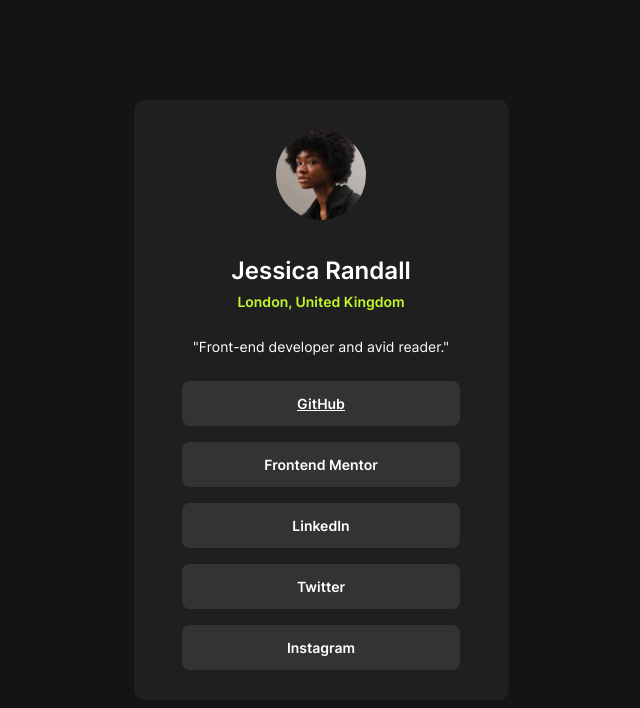
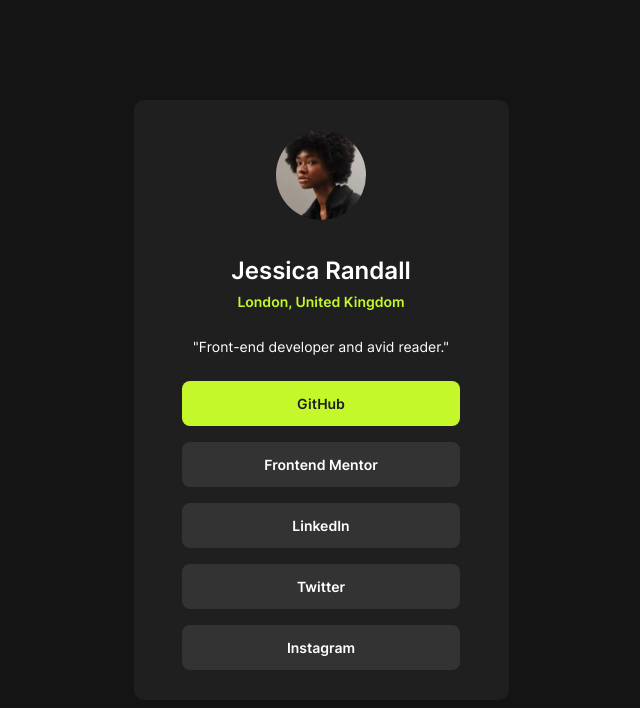
Before and after one commit to lucas-linhares/social-links-profile, a React (Vite) app: page / in a window 1280 px wide. In both pictures the pointer is over the item "GitHub". Shown: the top 708 px of the page, without its empty margins (319-959 px from the left). Built offline with nearby package versions, Linux system fonts and the light colour scheme.

Commit message:
style: adiciona o efeito houver nos Links

```diff
--- a/src/components/SocialLink/SocialLink.module.css
+++ b/src/components/SocialLink/SocialLink.module.css
@@ -15,4 +15,10 @@
     display: block;
     padding: .750rem 5.125rem;
     font-weight: 600;
+    text-decoration: none;
 }
+
+.menu__item:hover {
+    background-color: var(--color-green);
+    color: var(--color-grey-800);
+}
```
